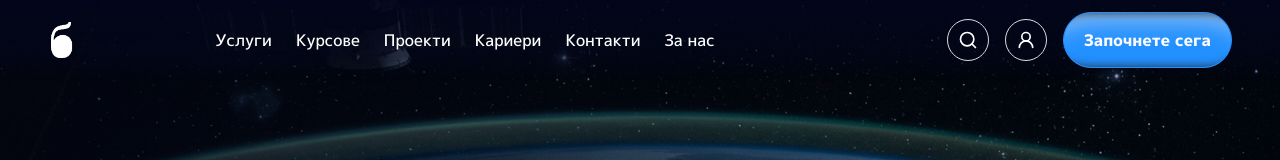
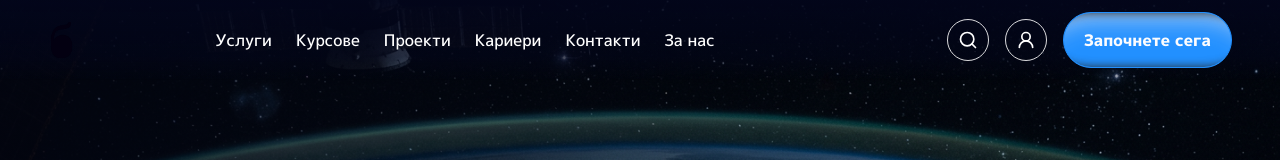
Before and after one commit to BoyanMirchev/benext-design-figma, a Next.js app: page /services in a window 1280 px wide. Shown: the top 160 px of the page. Built offline with nearby package versions, Linux system fonts and the light colour scheme.

Commit message:
Use navy logo on services page header

```diff
--- a/app/globals.css
+++ b/app/globals.css
@@ -571,7 +571,7 @@ button.icon-btn{cursor:pointer;font:inherit}
 
 /* Services hosting hero */
 .hosting-hero{position:relative;min-height:600px;display:flex;align-items:center;padding:110px 0 70px;background:linear-gradient(90deg,rgba(3,6,20,.72),rgba(3,6,20,.28) 65%),url('/assets/hosting-hero-earth.png') center/cover no-repeat,#03060f;color:#fff}
-body:has(.hosting-hero) .header--overlay:not(.header--stuck) .logo img{filter:brightness(0) invert(1)}
+
 .hosting-hero h1{font-size:46px;line-height:1.12;margin:0;color:#fff;animation:riseIn .65s cubic-bezier(.22,1,.36,1) backwards;animation-delay:.1s}
 .hosting-hero__list{margin:34px 0 0;padding:0 0 0 30px;font-size:18px;line-height:1.6;color:rgba(255,255,255,.9);animation:riseIn .65s cubic-bezier(.22,1,.36,1) backwards;animation-delay:.2s}
 .hosting-hero__cta{display:flex;align-items:center;gap:40px;margin-top:38px;flex-wrap:wrap;animation:riseIn .65s cubic-bezier(.22,1,.36,1) backwards;animation-delay:.3s}
```
